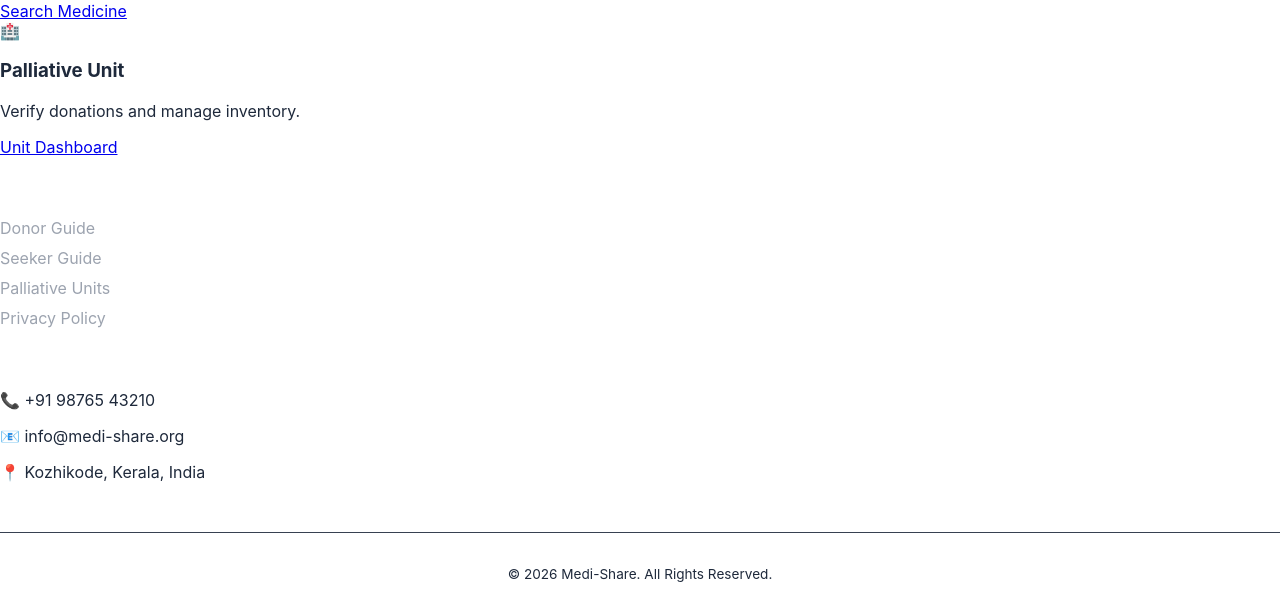
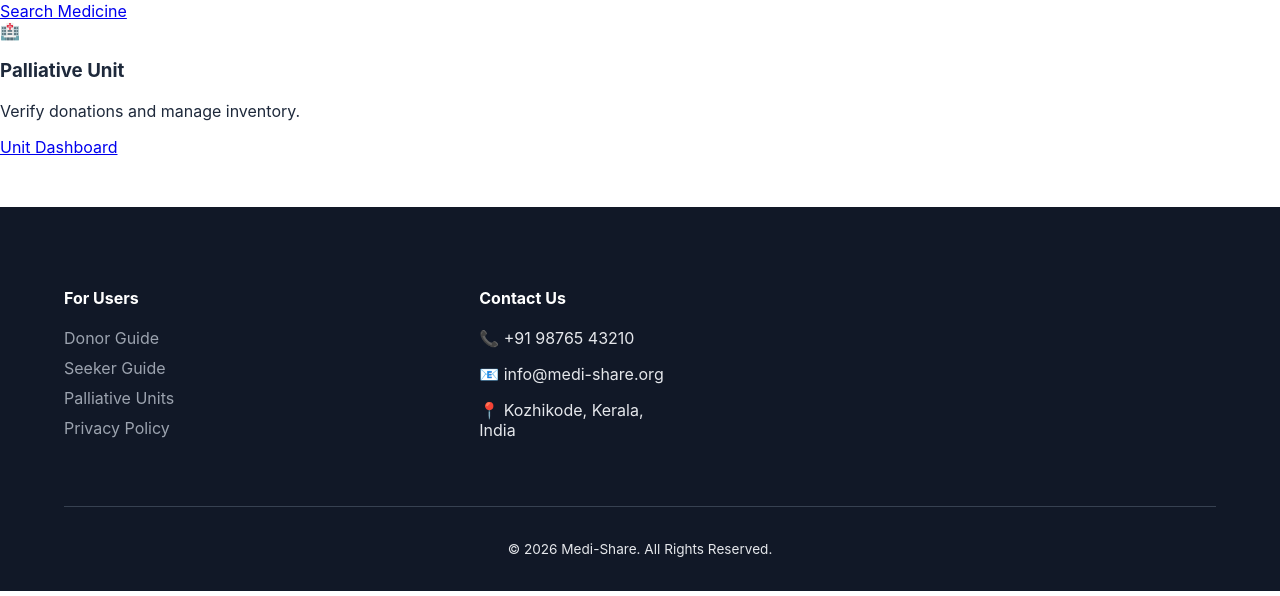
Before and after one commit to aswanth-mc/CommunityMed, a Django app: page / in a window 1280 px wide; the page is wider, and only the part inside the window is pictured. Shown: the part 2851-3447 px from the top of that part. Run offline with Django 5.2, Linux system fonts and the light colour scheme.

Commit message:
fix : fix the footer tag

```diff
--- a/communitymed/templates/base.html
+++ b/communitymed/templates/base.html
@@ -39,7 +39,7 @@
     </div>
 
      <!-- footer -->
-    <div class="footer-links">
+    <footer class="main-footer"> <div class="footer-grid"> <div class="footer-links">
                 <h4>For Users</h4>
                 <ul>
                     <li><a href="#">Donor Guide</a></li>
@@ -55,8 +55,7 @@
                 <p>📧 info@medi-share.org</p>
                 <p>📍 Kozhikode, Kerala, India</p>
             </div>
-        </div>
-        <div class="footer-bottom">
+        </div> <div class="footer-bottom">
             <p>&copy; 2026 Medi-Share. All Rights Reserved.</p>
         </div>
     </footer>
```
